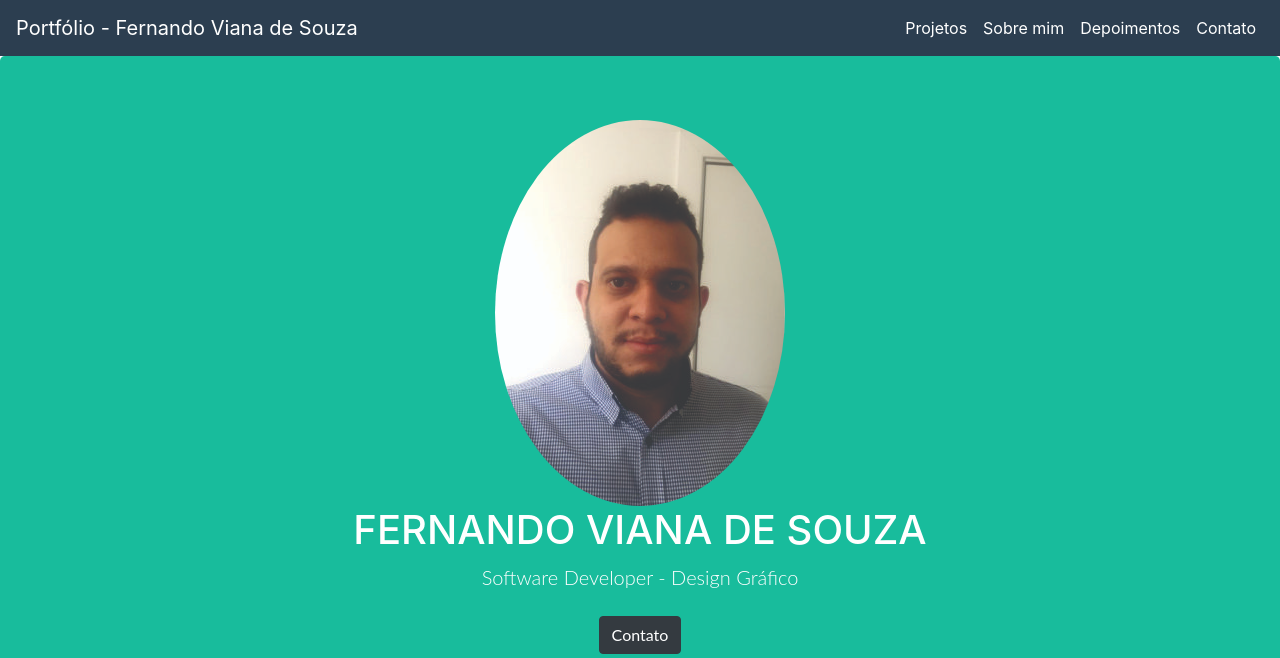
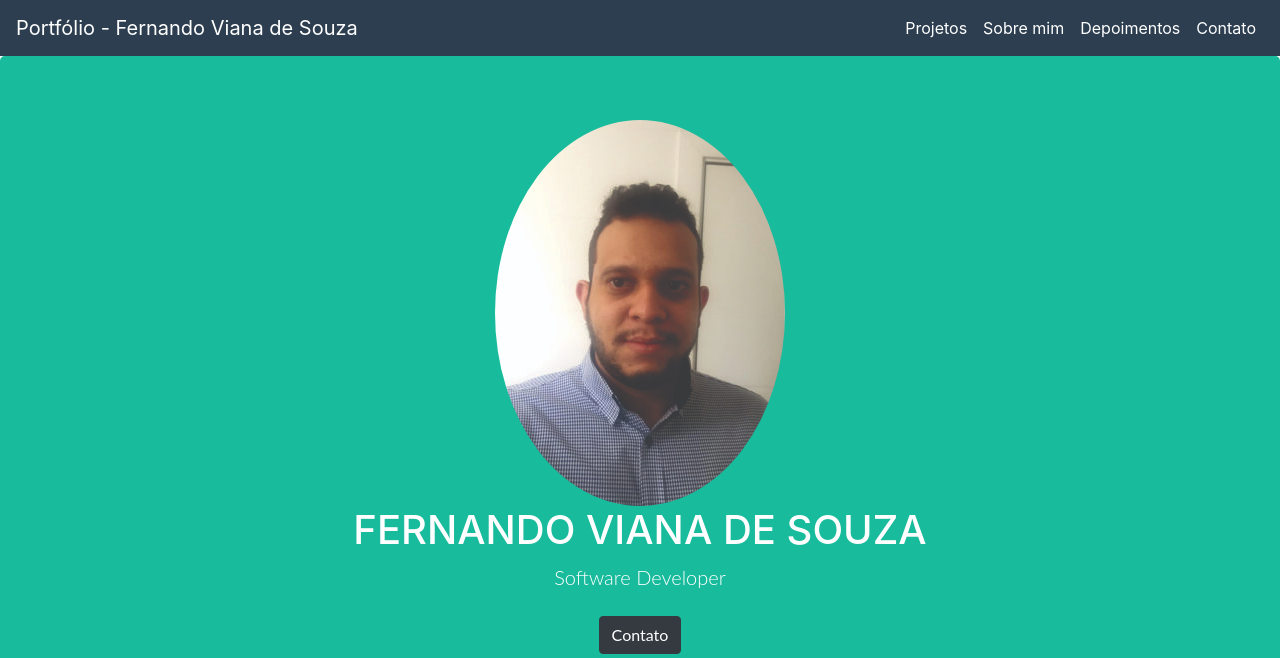
Before and after one commit to fernandovianaqwe/portfolio, a plain HTML site: page index.html in a window 1280 px wide. Shown: the top 658 px of the page. Drawn offline with nearby package versions, Linux system fonts and the light colour scheme.

Commit message:
Update index.html

```diff
--- a/index.html
+++ b/index.html
@@ -113,7 +113,7 @@
         <div class="container">
             <img src="./imagem/img.jpg" class="foto-perfil" alt="Responsive image">
             <h1 class="jumbotron-heading" style="color:white;text-transform: uppercase;">Fernando Viana de Souza</h1>
-            <p class="lead" style="color:white !important;">Software Developer - Design Gráfico
+            <p class="lead" style="color:white !important;">Software Developer
             </p>
             <p>
                 <a href="#contato" class="btn btn-dark my-2">Contato</a>
```
